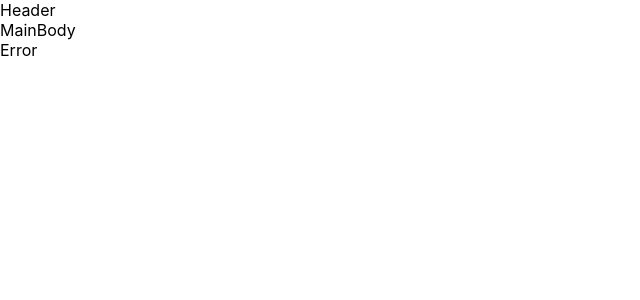
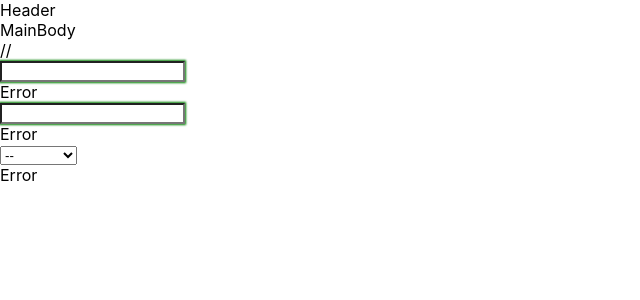
Before and after one commit to pgendre/n26-challenge-mrz-form, a React (Create React App) app: page / in a window 1280 px wide. Shown: the top 300 px of the page, without its empty margins (0-640 px from the left). Built offline with nearby package versions, Linux system fonts and the light colour scheme.

Commit message:
countries ok

```diff
--- a/package.json
+++ b/package.json
@@ -4,6 +4,7 @@
   "private": true,
   "dependencies": {
     "react": "^16.8.6",
+    "react-datepicker": "^2.7.0",
     "react-dom": "^16.8.6",
     "react-scripts": "3.0.1"
   },
--- a/src/components/common/form-input.jsx
+++ b/src/components/common/form-input.jsx
@@ -1,5 +1,6 @@
 import React from 'react'
 import PropTypes from 'prop-types'
+import DatePicker from 'react-datepicker'
 
 class FormInput extends React.Component {
   static propTypes = {
@@ -8,9 +9,20 @@ class FormInput extends React.Component {
 
   displayError = () => <div>Error</div>
 
-  displaySelect = () => <select />
+  displayTextInput = () => <input {...this.props} />
 
-  displayTextInput = () => <select />
+  displaySelect = () => (
+    <select {...this.props}>
+      <option value={null}> -- </option>
+      {this.props.options.map(o => (
+        <option key={o.value} value={o.option}>
+          {o.label}
+        </option>
+      ))}
+    </select>
+  )
+
+  displayDatePicker = () => <DatePicker {...this.props} />
 
   displayInput = () => {
     switch (this.props.type) {
@@ -18,6 +30,10 @@ class FormInput extends React.Component {
         return this.displayTextInput()
       case 'select':
         return this.displaySelect()
+      case 'date-picker':
+        return this.displayDatePicker()
+      default:
+        return this.displayTextInput()
     }
   }
 
--- a/src/components/main_body/form_global/form-global.jsx
+++ b/src/components/main_body/form_global/form-global.jsx
@@ -1,6 +1,7 @@
 import React from 'react'
 import PropTypes from 'prop-types'
 
+import countries from '../../../data/countries'
 import FormInput from '../../common/form-input'
 
 class FormGlobal extends React.Component {
@@ -39,7 +40,9 @@ class FormGlobal extends React.Component {
   render() {
     return (
       <div>
-        <FormInput />
+        // <FormInput type="text" />
+        <FormInput type="date-picker" />
+        <FormInput type="select" options={countries} />
       </div>
     )
   }
--- /dev/null
+++ b/src/data/countries.json
@@ -0,0 +1 @@
+[{ "value": "D", "label": "Germany" }]
```
Also changed, not shown: 1 other file (tests, documents, lock files or other folders).
